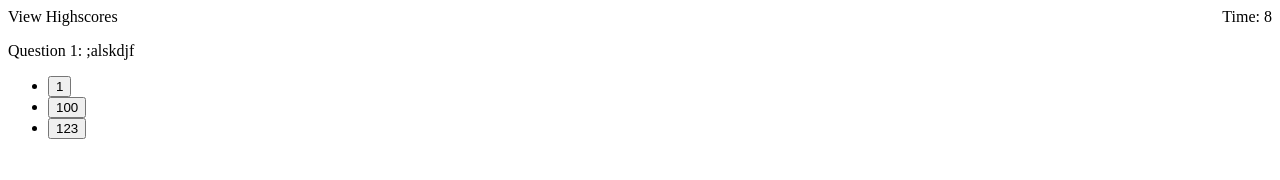
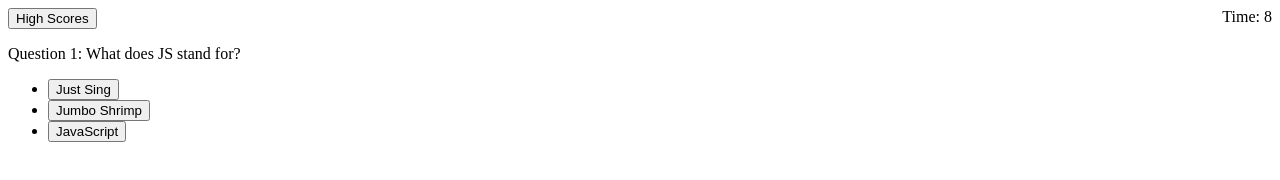
Before and after one commit to dillonkim19/challenge04-simple_quiz, a plain HTML site: page index.html in a window 1280 px wide. Both pictures are taken after a click on the button "Start Quiz". Drawn offline with Linux system fonts and the light colour scheme.

Commit message:
add preliminary highscore page and change questions

```diff
--- a/assets/js/script.js
+++ b/assets/js/script.js
@@ -6,54 +6,54 @@ var quiz = document.getElementById("quiz");
 
 var questions = [
     {
-        title: 'Question 1: ;alskdjf',
+        title: 'Question 1: What does JS stand for?',
         answers: [
             {
-                answer: 1,
+                answer: "Just Sing",
                 correct: false
             },
             {
-                answer: 100,
+                answer: "Jumbo Shrimp",
                 correct: false
             },
             {
-                answer: 123,
+                answer: "JavaScript",
                 correct: true
             }
 
         ]
     },
     {
-        title: 'Question 2: ;alskdjf',
+        title: 'Question 2: What does CSS Stand for?',
         answers: [
             {
-                answer: 234,
+                answer: "IDK",
                 correct: false
             },
             {
-                answer: 432,
-                correct: false
+                answer: "Cascading Style Sheets",
+                correct: true
             },
             {
-                answer: 123,
-                correct: true
+                answer: "Cool Summer Shirts",
+                correct: false
             }
 
         ]
     },
     {
-        title: 'Question 3: ;alskdjf',
+        title: 'Question 3: What is the latest HTML version?',
         answers: [
             {
-                answer: 234,
+                answer: 4,
                 correct: false
             },
             {
-                answer: 432,
+                answer: 3,
                 correct: false
             },
             {
-                answer: 123,
+                answer: 5,
                 correct: true
             }
 
@@ -84,7 +84,34 @@ var startTimer = function() {
 //     localStorage.setItem("initials", initials)
 // }
 
+document
+.getElementById('highScores')
+.addEventListener(
+    'click',
+    function () {
+        quiz.innerHTML = /* html */ `
+        <div id="highScores"><h2>High Scores</h2><div>
+        <button id="resetScores">Reset Scores</button>
+        <button id="homePage">Home</button>
+    `
 
+    var scoresEl = document.getElementById("highScores")
+    var homeButton = document.querySelector("#homePage")
+    var resetButton = document.querySelector("#resetScores")
+
+    resetButton.addEventListener("click", function(){
+        localStorage.setItem("scoresObj", null);
+    })
+
+    homeButton.addEventListener("click", function(event) {
+        event.preventDefault();
+
+        homepage();
+
+
+    });
+    }
+)
 
 function homepage(){
     // var quizTitle = document.createElement('p');
@@ -264,6 +291,8 @@ function gameOver(){
         <button id="playAgain">Play Again</button>
     `
 
+    var playAgainButton = document.querySelector("#playAgain");
+
     playAgainButton.addEventListener("click", function(event) {
         event.preventDefault();
 
--- a/index.html
+++ b/index.html
@@ -9,7 +9,7 @@
 </head>
 <body>
     <header>
-        <div id="highScores">View Highscores</div>
+        <button id="highScores">High Scores</button>
         <div id="timeLeft">Time</div>
     </header>
     <div id="quiz"></div>
```
